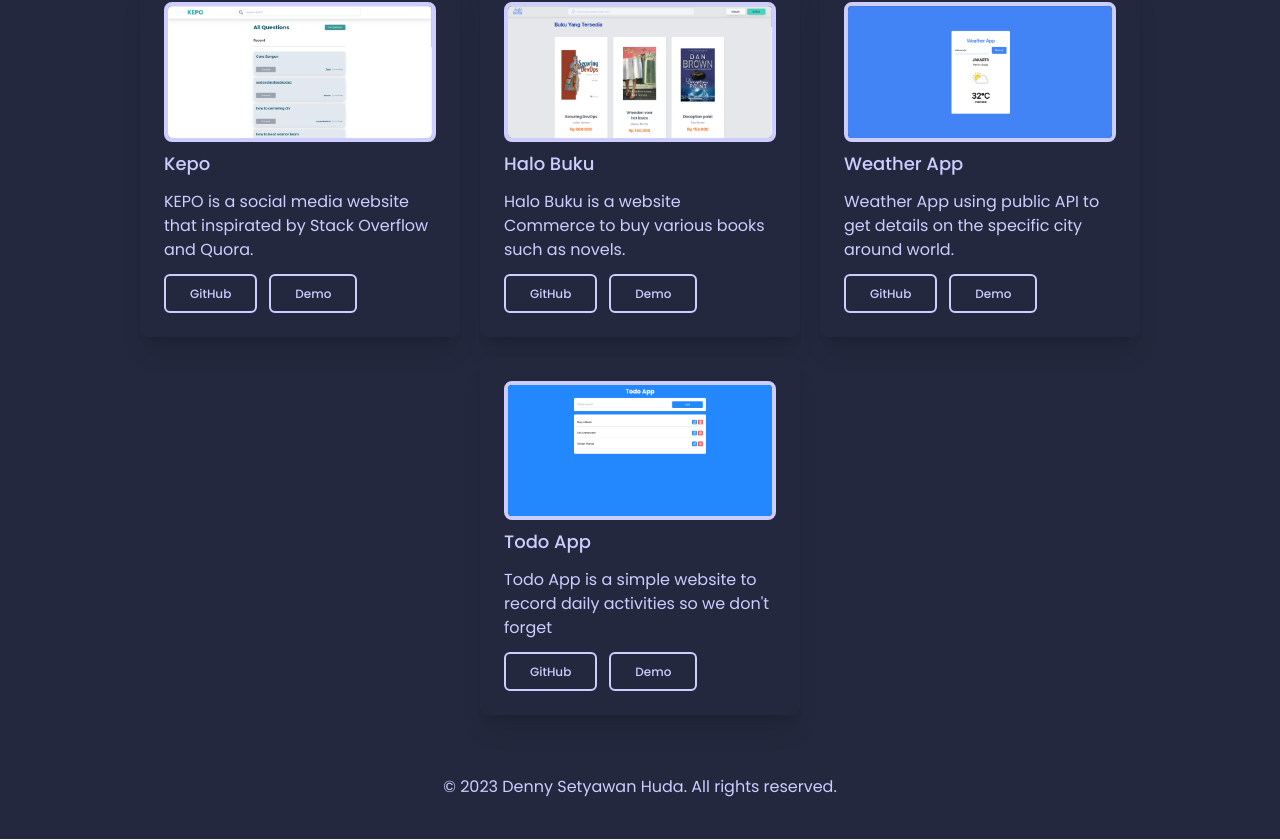
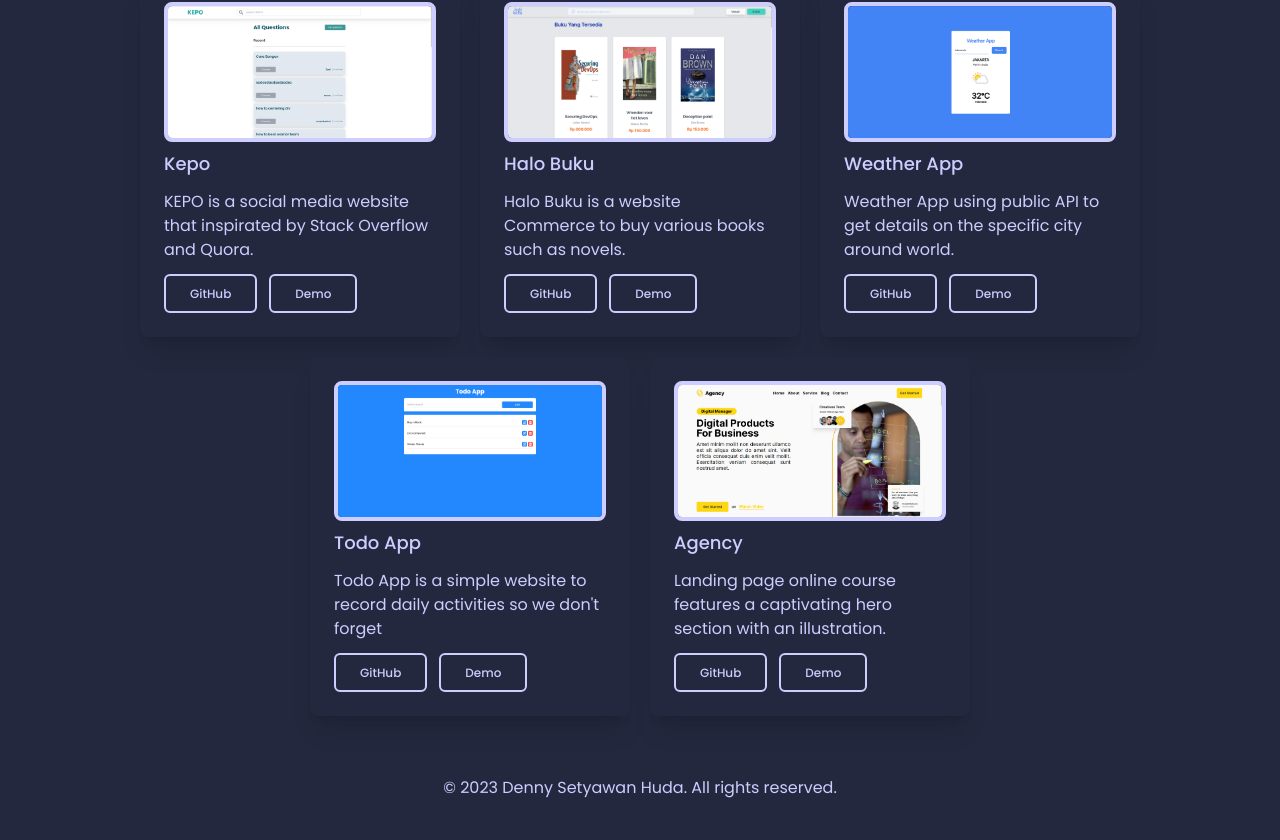
Before and after one commit to dennyshuda/personal-website, a React (Vite) app: page / in a window 1280 px wide. Shown: the part 1966-2806 px from the top of the page. Built offline with nearby package versions, Linux system fonts and the light colour scheme.

Commit message:
feat: add agency project

```diff
--- a/src/data/index.ts
+++ b/src/data/index.ts
@@ -35,4 +35,13 @@ export const ProjectData = [
     github: "https://github.com/dennyshuda/todo-app",
     demo: "https://todo-app-denny.vercel.app/",
   },
+  {
+    id: 5,
+    title: "Agency",
+    imgUrl: "./projects/agency.png",
+    description:
+      "Landing page online course features a captivating hero section with an illustration.",
+    github: "https://github.com/dennyshuda/agency",
+    demo: "https://agency-denny.vercel.app/",
+  },
 ];
```
Also changed, not shown: public/projects/agency.png (added).
